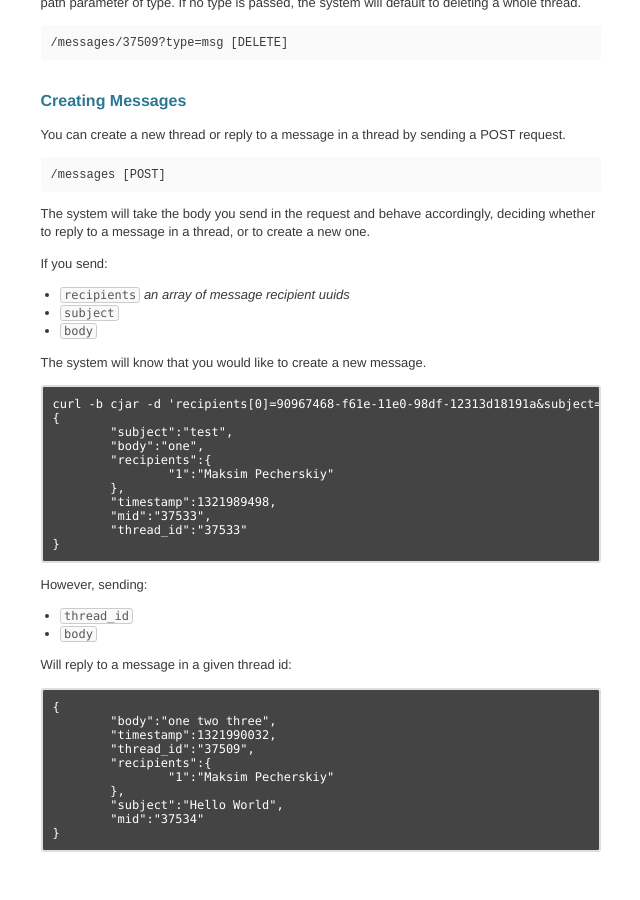
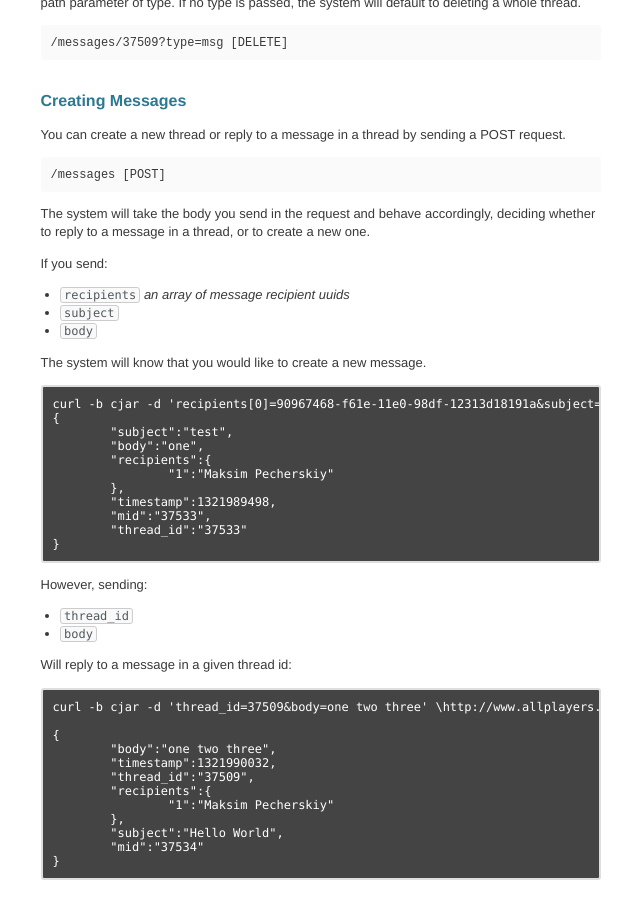
Before and after one commit to christianchristensen/develop.allplayers.com, a Jekyll site: the page built from _posts/2011-1-5-messages.markdown, in a window 1280 px wide and 900 px high, scrolled down 1879 px. Shown: the whole window, without its empty margins (263-903 px from the left). Built offline with Jekyll 4.4.1, drawn with Linux system fonts in a browser that asks for light colours; Markdown is read by kramdown in place of the engine named in the settings; before the commit the page ends 2751 px from its top, so only the background shows below that.

Commit message:
21316845 - added curl call to message reply

```diff
--- a/_posts/2011-1-5-messages.markdown
+++ b/_posts/2011-1-5-messages.markdown
@@ -154,6 +154,8 @@ However, sending:
 Will reply to a message in a given thread id:
 
 <pre class="terminal">
+curl -b cjar -d 'thread_id=37509&body=one two three' \http://www.allplayers.local:8080/api/v1/rest/messages.json
+
 {
 	"body":"one two three",
 	"timestamp":1321990032,
```
